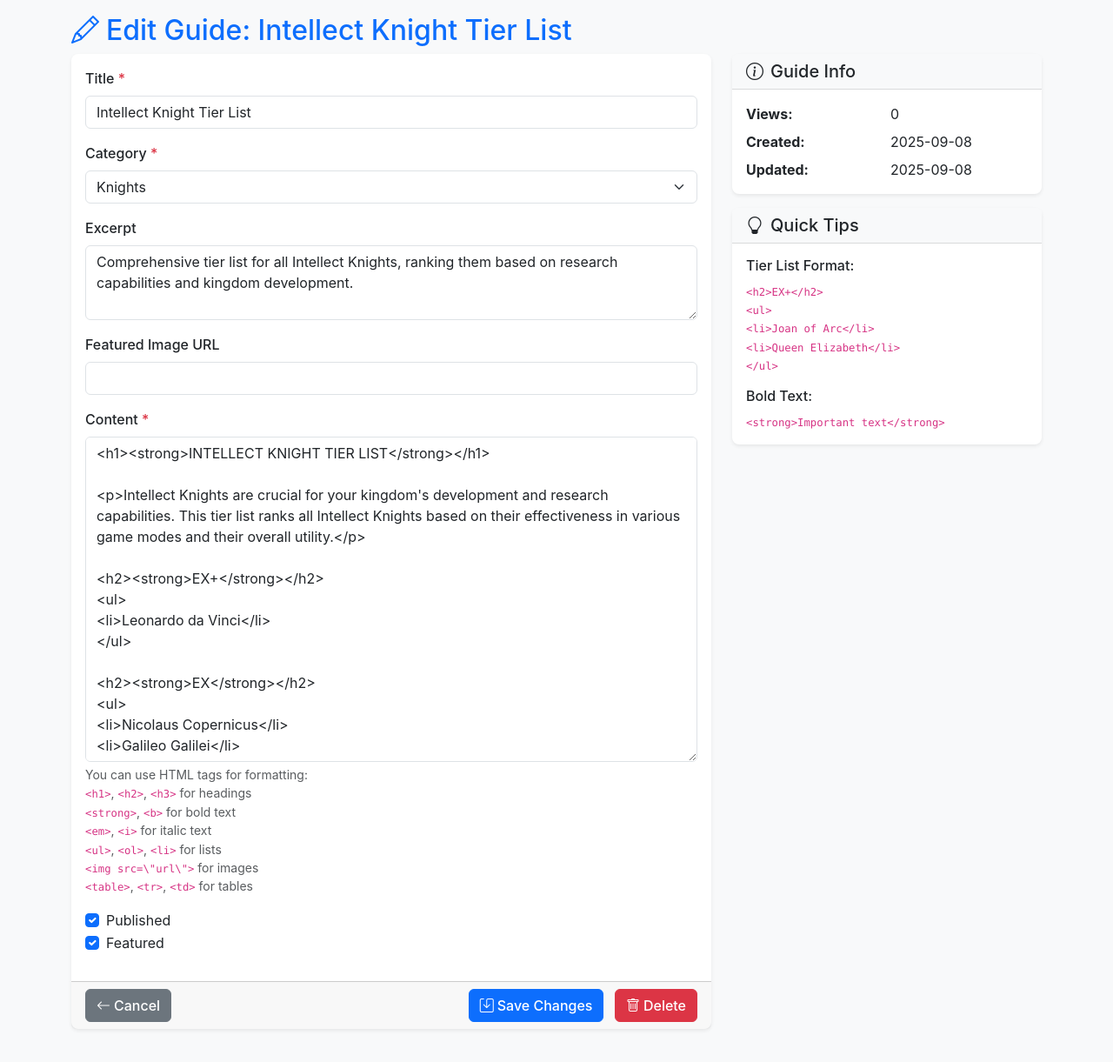
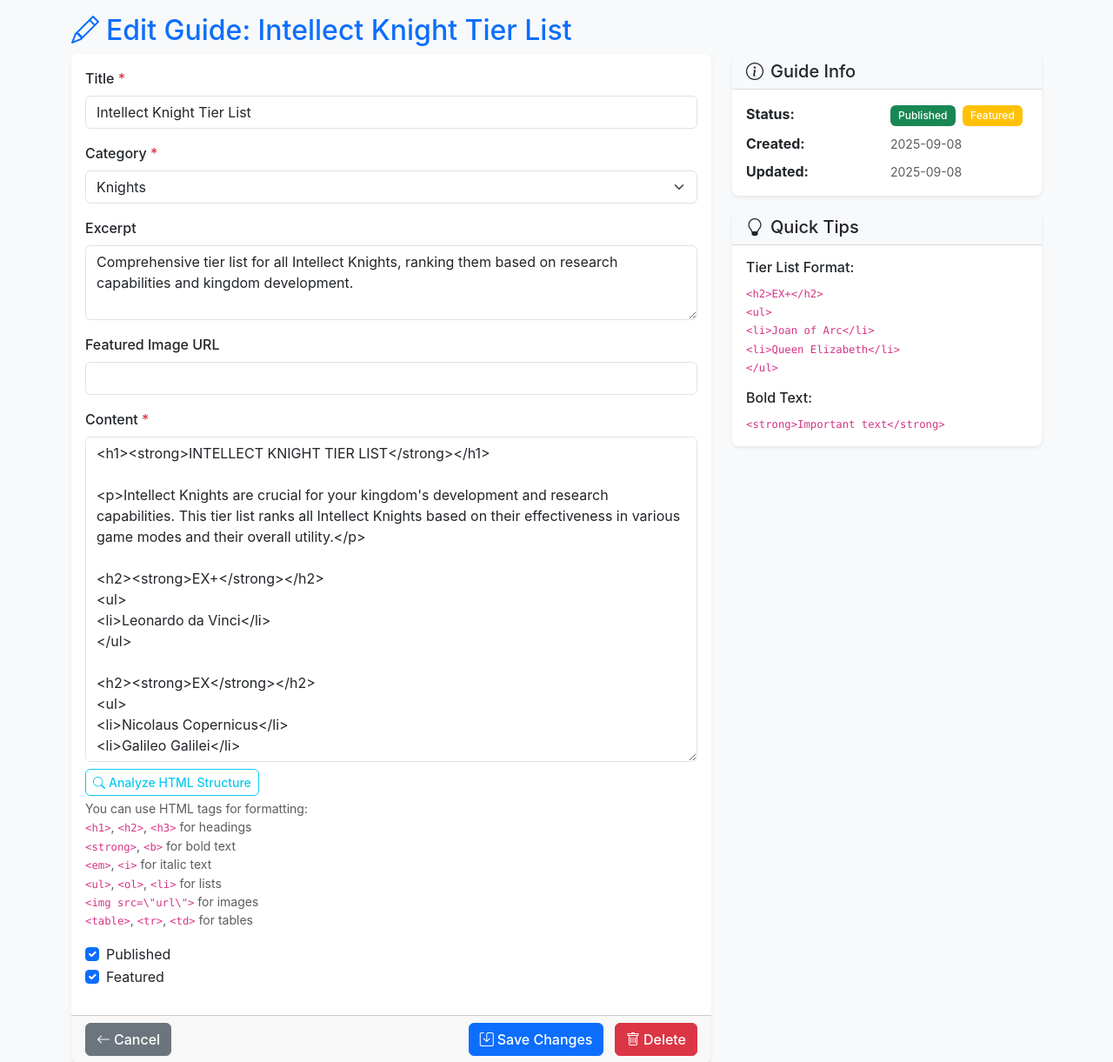
Before and after one commit to knoticoo/kings, a Flask app: page /guides/admin/edit/2 in a window 1280 px wide. Shown: the part 104-1325 px from the top of the page at 87% size. Run offline with Flask 3, Linux system fonts and the light colour scheme; data comes from the database, SQL or seed files in the repository.

Commit message:
Refactor: Improve guide display and add JS/CSS
Update guide views to show view counts and status. Add new JS and CSS files for HTML categorizer.

Co-authored-by: zwqr59nn79 <zwqr59nn79@privaterelay.appleid.com>

```diff
--- a/templates/guides/admin/edit.html
+++ b/templates/guides/admin/edit.html
@@ -124,23 +124,38 @@
             </div>
             <div class="card-body">
                 <div class="row g-2">
+                    {% if guide.view_count > 0 %}
                     <div class="col-6">
                         <strong>{{ _("Views") }}:</strong>
                     </div>
                     <div class="col-6">
-                        {{ guide.view_count }}
+                        <span class="badge bg-primary">{{ guide.view_count }}</span>
+                    </div>
+                    {% endif %}
+                    <div class="col-6">
+                        <strong>{{ _("Status") }}:</strong>
+                    </div>
+                    <div class="col-6">
+                        {% if guide.is_published %}
+                            <span class="badge bg-success">{{ _("Published") }}</span>
+                        {% else %}
+                            <span class="badge bg-secondary">{{ _("Draft") }}</span>
+                        {% endif %}
+                        {% if guide.is_featured %}
+                            <span class="badge bg-warning ms-1">{{ _("Featured") }}</span>
+                        {% endif %}
                     </div>
                     <div class="col-6">
                         <strong>{{ _("Created") }}:</strong>
                     </div>
                     <div class="col-6">
-                        {{ guide.created_at.strftime('%Y-%m-%d') if guide.created_at }}
+                        <small class="text-muted">{{ guide.created_at.strftime('%Y-%m-%d') if guide.created_at }}</small>
                     </div>
                     <div class="col-6">
                         <strong>{{ _("Updated") }}:</strong>
                     </div>
                     <div class="col-6">
-                        {{ guide.updated_at.strftime('%Y-%m-%d') if guide.updated_at }}
+                        <small class="text-muted">{{ guide.updated_at.strftime('%Y-%m-%d') if guide.updated_at }}</small>
                     </div>
                 </div>
             </div>
@@ -190,7 +205,12 @@
 </div>
 {% endblock %}
 
+{% block extra_css %}
+<link rel="stylesheet" href="{{ url_for('static', filename='css/html-categorizer.css') }}">
+{% endblock %}
+
 {% block extra_js %}
+<script src="{{ url_for('static', filename='js/html-categorizer.js') }}"></script>
 <script>
 function confirmDelete() {
     new bootstrap.Modal(document.getElementById('deleteModal')).show();
--- a/templates/guides/category.html
+++ b/templates/guides/category.html
@@ -44,11 +44,17 @@
                 <p class="card-text text-muted">{{ guide.excerpt[:150] }}{% if guide.excerpt|length > 150 %}...{% endif %}</p>
                 <div class="d-flex justify-content-between align-items-center mb-2">
                     <small class="text-muted">
+                        {% if guide.view_count > 0 %}
                         <i class="bi bi-eye me-1"></i>{{ guide.view_count }} {{ _("views") }}
+                        {% else %}
+                        <i class="bi bi-calendar me-1"></i>{{ guide.created_at.strftime('%Y-%m-%d') if guide.created_at }}
+                        {% endif %}
                     </small>
+                    {% if guide.view_count > 0 %}
                     <small class="text-muted">
                         {{ guide.created_at.strftime('%Y-%m-%d') if guide.created_at }}
                     </small>
+                    {% endif %}
                 </div>
                 {% if guide.is_featured %}
                 <div class="mb-2">
--- a/templates/guides/list.html
+++ b/templates/guides/list.html
@@ -59,7 +59,11 @@
                                 <i class="bi bi-{{ guide.category.icon }} me-1"></i>{{ guide.category.name }}
                             </small>
                             <small class="text-muted">
+                                {% if guide.view_count > 0 %}
                                 <i class="bi bi-eye me-1"></i>{{ guide.view_count }}
+                                {% else %}
+                                <i class="bi bi-calendar me-1"></i>{{ guide.created_at.strftime('%Y-%m-%d') if guide.created_at }}
+                                {% endif %}
                             </small>
                         </div>
                     </div>
```
Also changed, not shown: templates/guides/admin/add.html (+8 -0 lines), templates/guides/view.html (+11 -3 lines).
